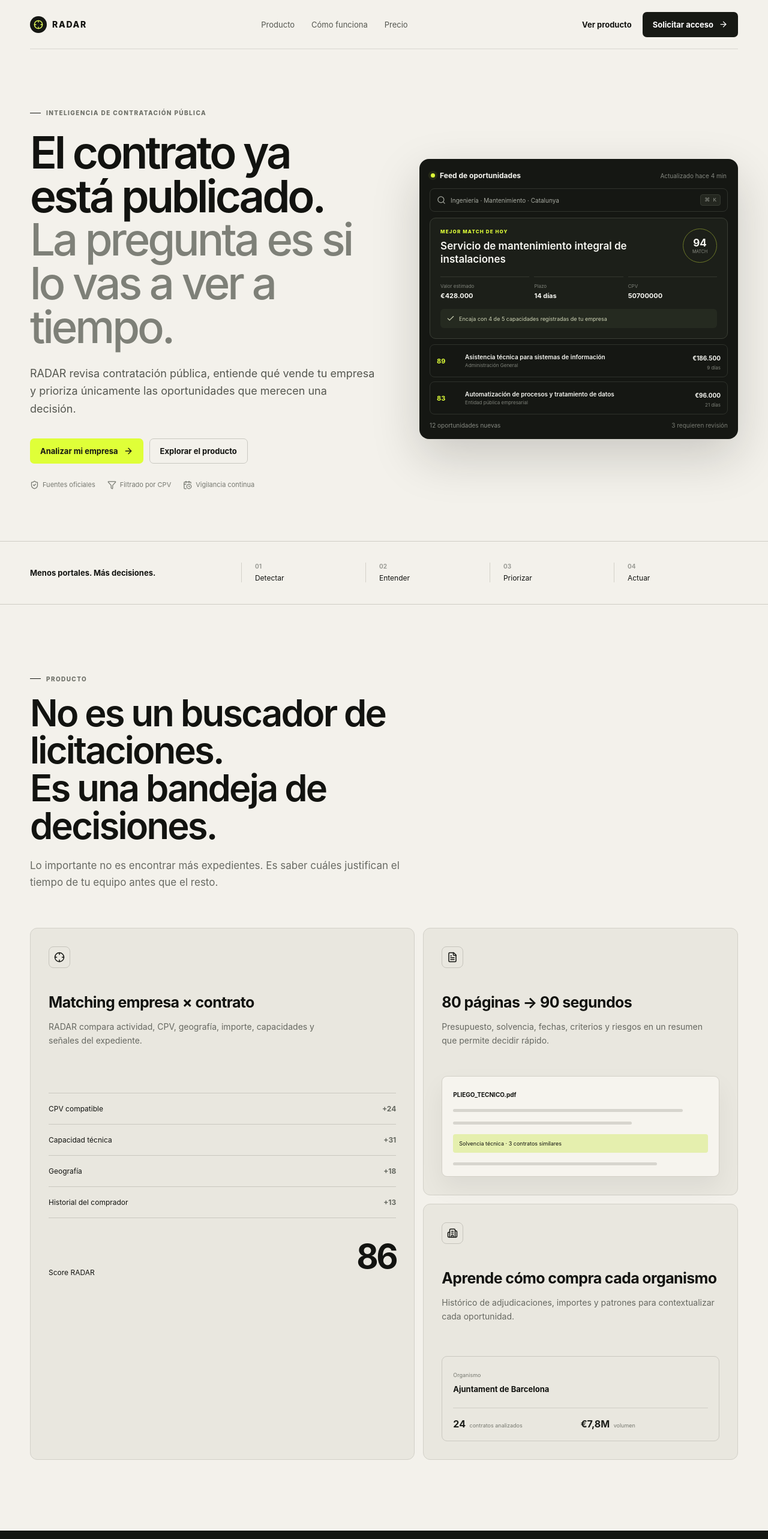
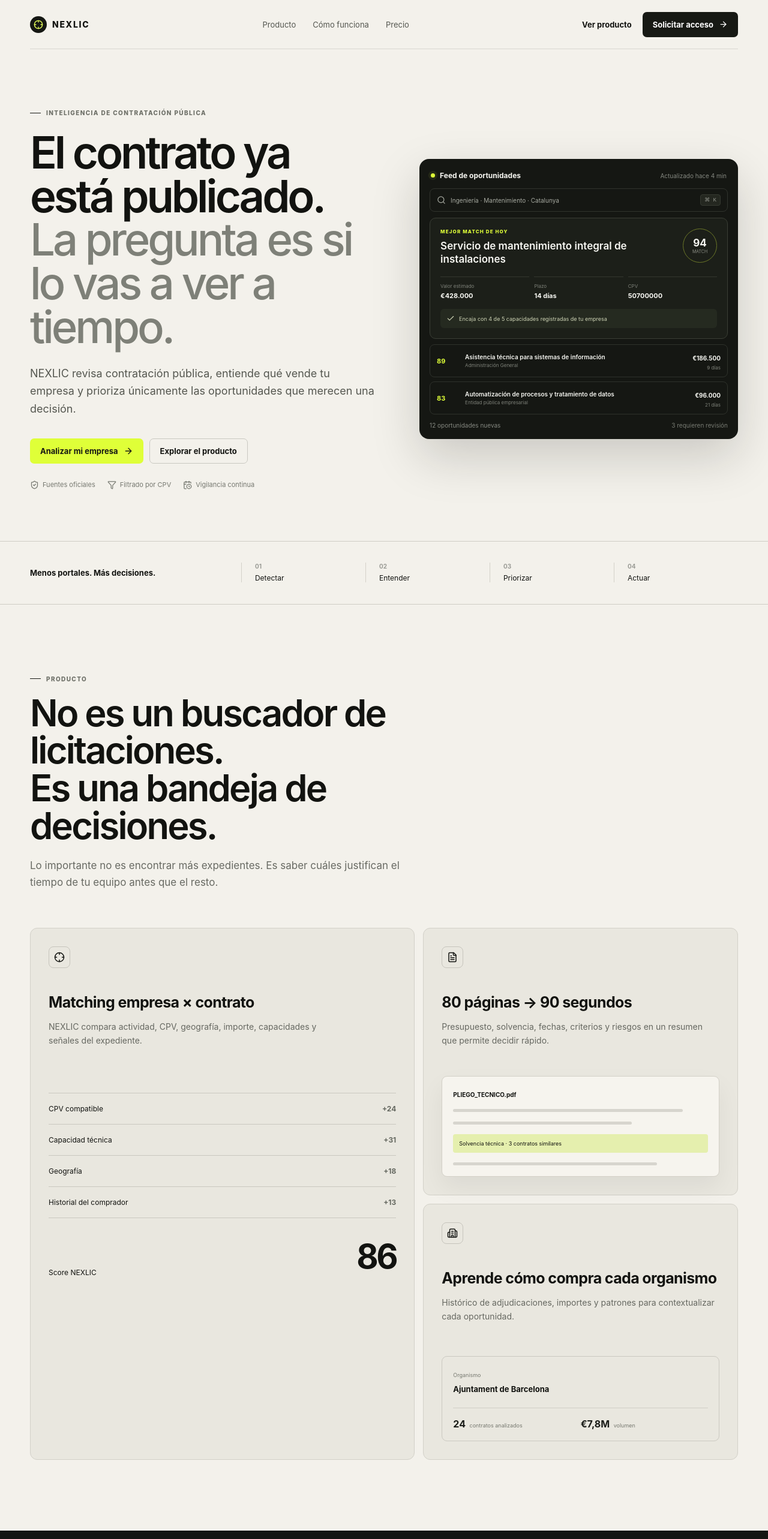
Before and after one commit to christian-cangussu/radar-mvp, a Next.js app: page / in a window 1280 px wide. Shown: the top 2566 px of the page at 60% size. Built offline with nearby package versions, Linux system fonts and the light colour scheme.

Commit message:
brand: switch app/page.tsx to NEXLIC

```diff
--- a/app/page.tsx
+++ b/app/page.tsx
@@ -47,7 +47,7 @@
       <nav className="nav shell">
         <a className="brand" href="#">
           <span className="brandMark"><Crosshair size={16} /></span>
-          RADAR
+          NEXLIC
         </a>
         <div className="navLinks">
           <a href="#producto">Producto</a>
@@ -71,7 +71,7 @@
             <em>La pregunta es si lo vas a ver a tiempo.</em>
           </h1>
           <p className="heroLead">
-            RADAR revisa contratación pública, entiende qué vende tu empresa y
+            NEXLIC revisa contratación pública, entiende qué vende tu empresa y
             prioriza únicamente las oportunidades que merecen una decisión.
           </p>
           <div className="heroActions">
@@ -89,7 +89,7 @@
           </div>
         </div>
 
-        <div className="productStage" aria-label="Vista previa de RADAR">
+        <div className="productStage" aria-label="Vista previa de NEXLIC">
           <div className="stageTop">
             <div className="stageTitle">
               <span className="liveDot" />
@@ -172,13 +172,13 @@
           <article className="feature featureLarge">
             <div className="featureIcon"><Crosshair size={18}/></div>
             <h3>Matching empresa × contrato</h3>
-            <p>RADAR compara actividad, CPV, geografía, importe, capacidades y señales del expediente.</p>
+            <p>NEXLIC compara actividad, CPV, geografía, importe, capacidades y señales del expediente.</p>
             <div className="signalBoard">
               <div className="signalRow"><span>CPV compatible</span><b>+24</b></div>
               <div className="signalRow"><span>Capacidad técnica</span><b>+31</b></div>
               <div className="signalRow"><span>Geografía</span><b>+18</b></div>
               <div className="signalRow"><span>Historial del comprador</span><b>+13</b></div>
-              <div className="signalTotal"><span>Score RADAR</span><strong>86</strong></div>
+              <div className="signalTotal"><span>Score NEXLIC</span><strong>86</strong></div>
             </div>
           </article>
 
@@ -215,7 +215,7 @@
           <div className="darkIntro">
             <div className="eyebrow eyebrowDark"><span /> Operación</div>
             <h2>Un analista que empieza antes que tu jornada.</h2>
-            <p>RADAR vigila, ordena y prepara. Tu equipo entra cuando existe una decisión real.</p>
+            <p>NEXLIC vigila, ordena y prepara. Tu equipo entra cuando existe una decisión real.</p>
           </div>
           <div className="timeline">
             {[
@@ -247,7 +247,7 @@
               y exige demasiadas horas para convertirla en una decisión comercial.
             </p>
             <p>
-              RADAR convierte publicación pública en una lista priorizada de oportunidades
+              NEXLIC convierte publicación pública en una lista priorizada de oportunidades
               que tu empresa realmente puede perseguir.
             </p>
           </div>
@@ -275,7 +275,7 @@
       </section>
 
       <section className="finalCta shell" id="demo">
-        <div className="finalEyebrow">RADAR / ACCESO ANTICIPADO</div>
+        <div className="finalEyebrow">NEXLIC / ACCESO ANTICIPADO</div>
         <h2>Antes de venderte nada,<br/>te enseñamos qué estás dejando pasar.</h2>
         <p>Envíanos la web de tu empresa. Preparamos una muestra con oportunidades de tu sector.</p>
         <form className="companyForm" action="mailto:christiancangussu99@gmail.com" method="post" encType="text/plain">
@@ -286,7 +286,7 @@
       </section>
 
       <footer className="footer shell">
-        <div className="brand"><span className="brandMark"><Crosshair size={15}/></span> RADAR</div>
+        <div className="brand"><span className="brandMark"><Crosshair size={15}/></span> NEXLIC</div>
         <div>Contratación pública, sin ruido.</div>
         <div className="footerRight">España · 2026</div>
       </footer>
```
